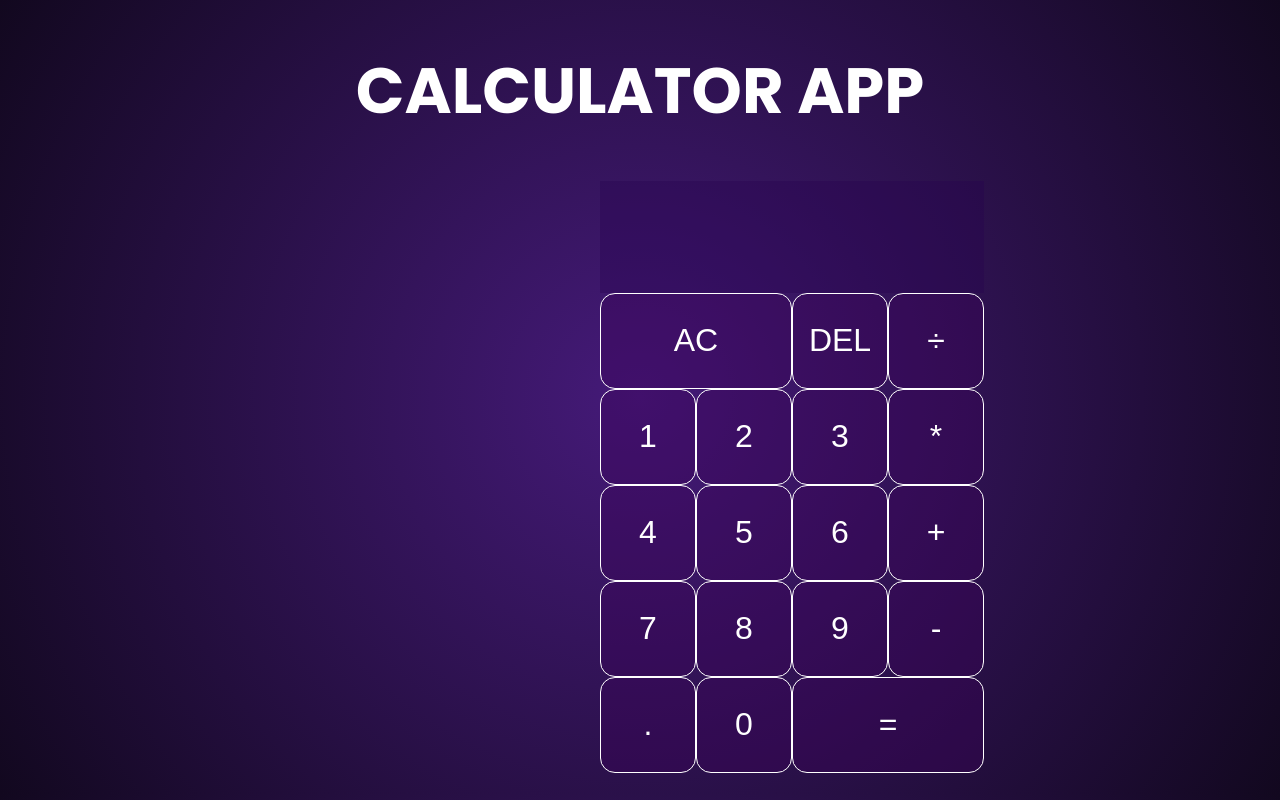
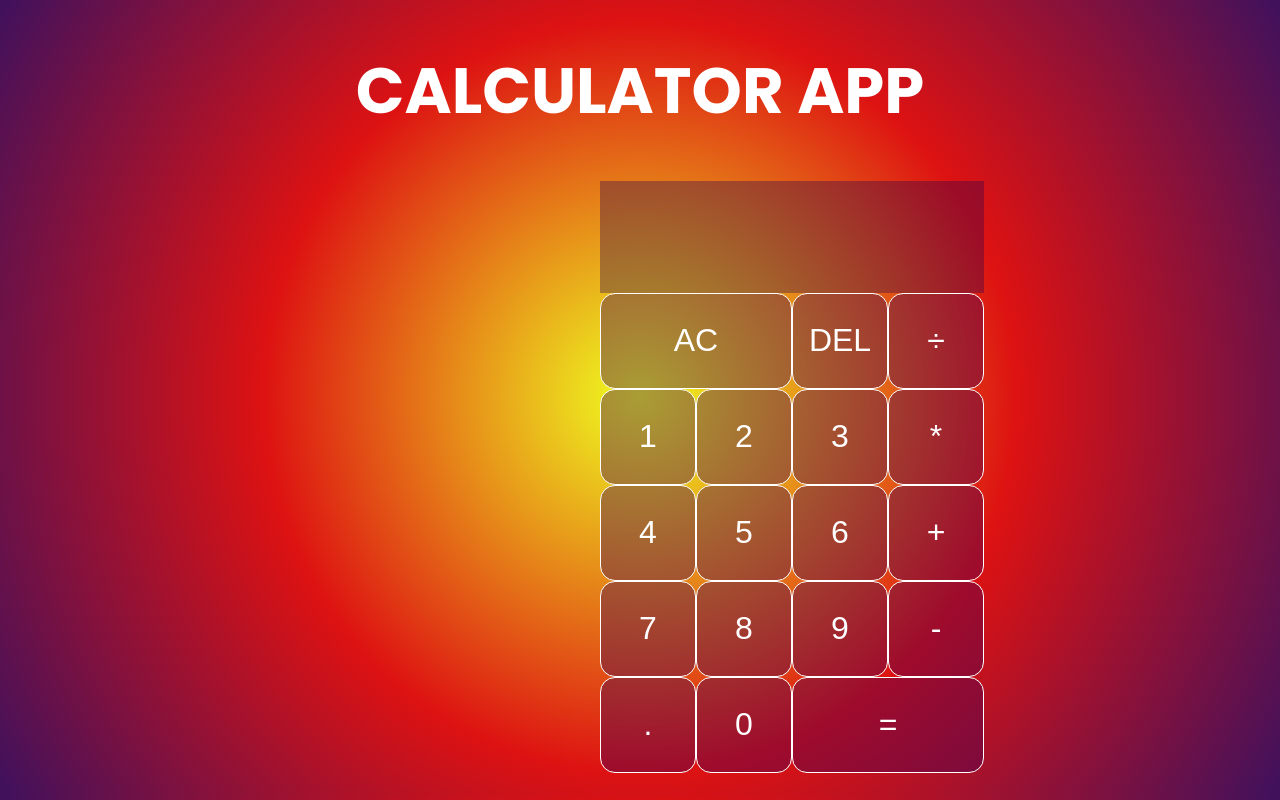
Before and after one commit to amanmodiii/Calculator-React, a React (Create React App) app: page / in a window 1280 px wide. Built offline with nearby package versions, Linux system fonts and the light colour scheme.

Commit message:
Updated background

```diff
--- a/src/styles.css
+++ b/src/styles.css
@@ -6,8 +6,8 @@
 
 body{
     margin: 0;
-    background: rgb(69,26,121);
-    background: radial-gradient(circle, rgba(69,26,121,1) 0%, rgba(18,8,31,1) 100%);
+    background: rgb(239,255,32);
+    background: radial-gradient(circle, rgba(239,255,32,1) 0%, rgba(221,18,18,1) 50%, rgba(63,17,93,1) 100%);
     font-family: 'Poppins', sans-serif;
     justify-content: center;
     align-items: center;
```
